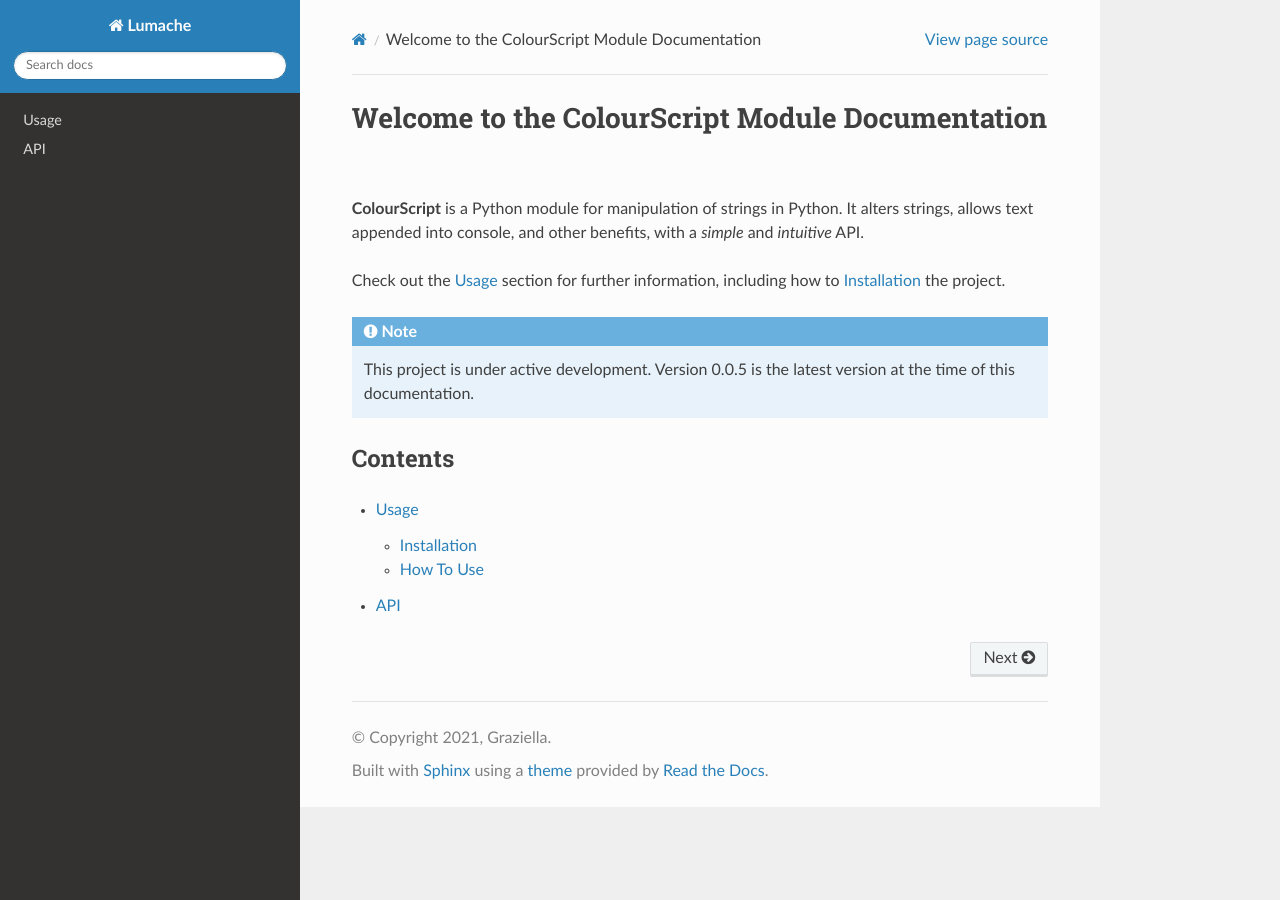
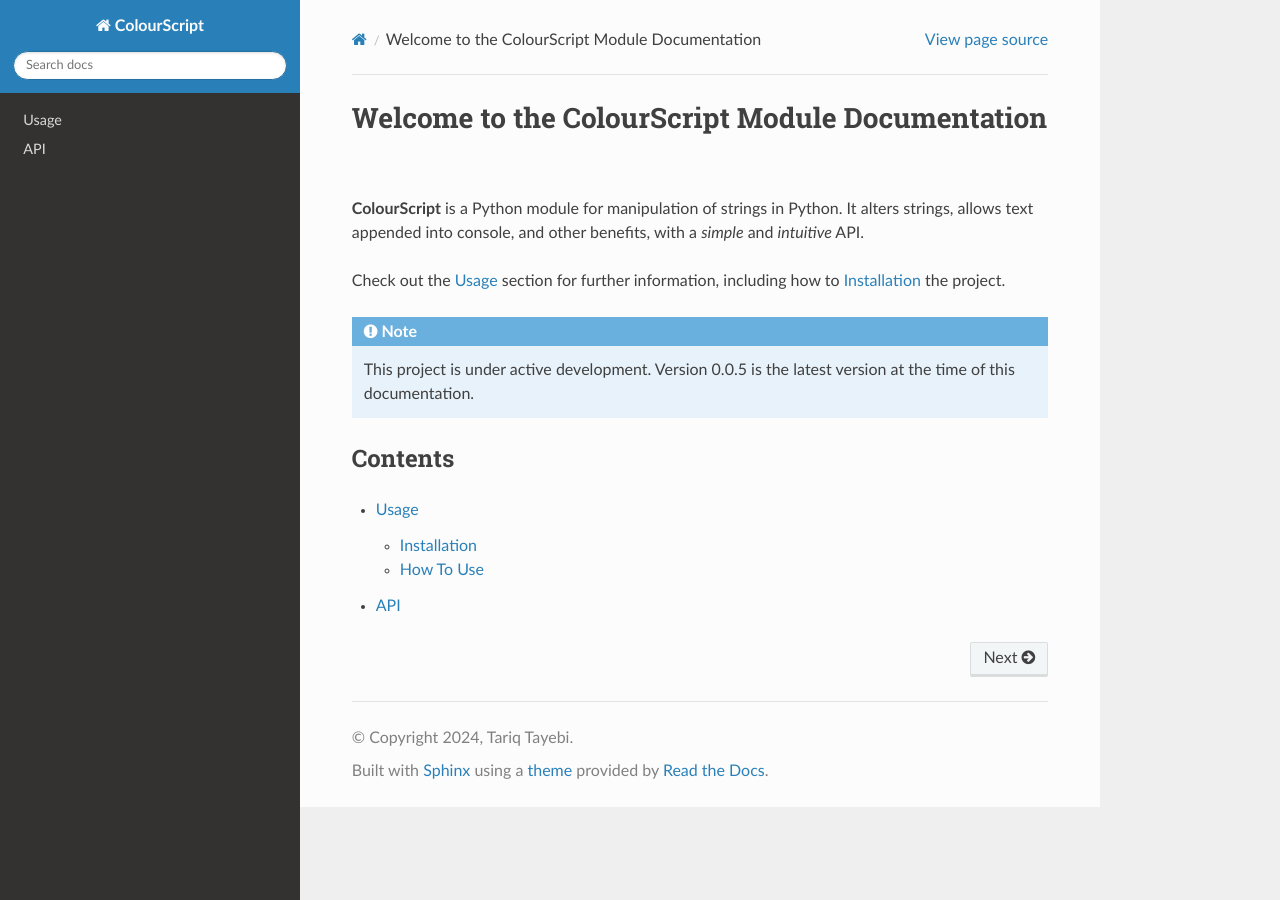
Before and after one commit to TariqTheCoder/ColourScript-Documentation, a Sphinx documentation site: the page built from docs/source/index.rst, in a window 1280 px wide. Built offline with Sphinx 7.4.7 and the Read the Docs theme 3.1.0, drawn with Linux system fonts in a browser that asks for light colours.

Commit message:
Update conf.py

```diff
--- a/docs/source/conf.py
+++ b/docs/source/conf.py
@@ -2,12 +2,12 @@
 
 # -- Project information
 
-project = 'Lumache'
-copyright = '2021, Graziella'
-author = 'Graziella'
+project = 'ColourScript'
+copyright = '2024, Tariq Tayebi'
+author = 'Tariq Tayebi'
 
 release = '0.1'
-version = '0.1.0'
+version = '0.0.5'
 
 # -- General configuration
 
```
